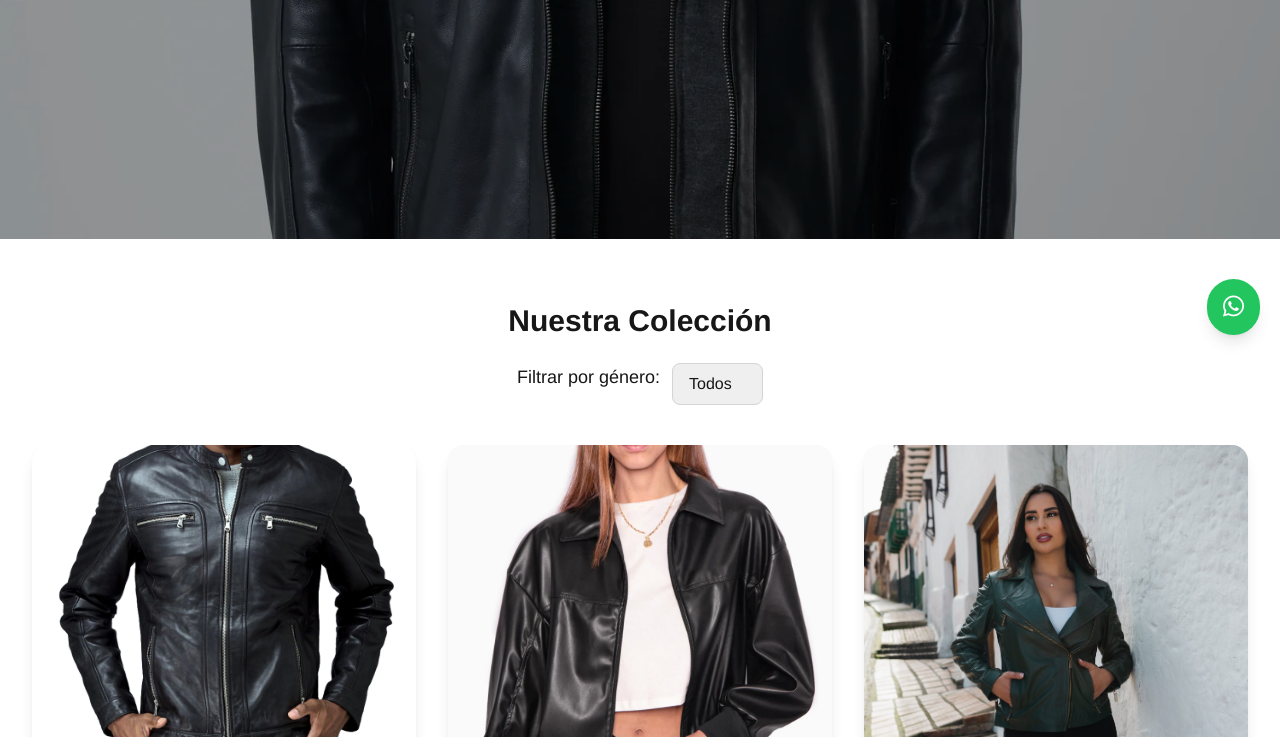
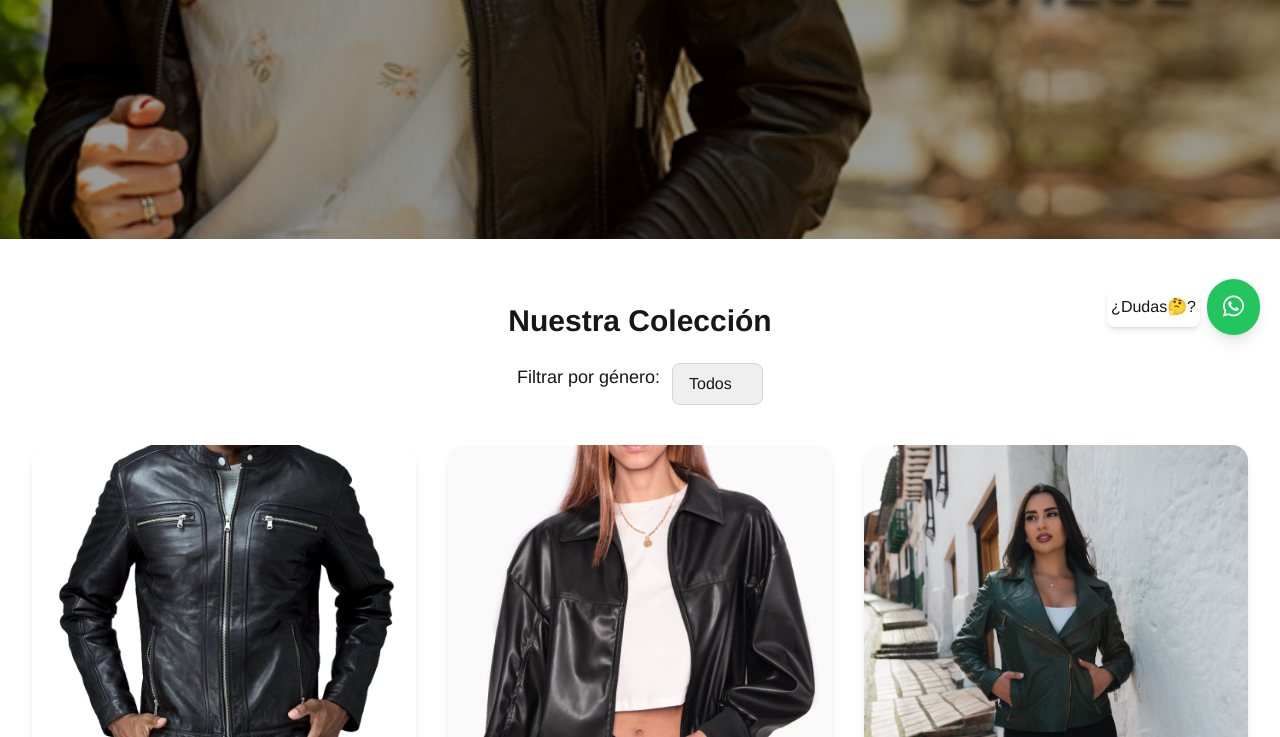
Before and after one commit to shy019/leather_riot, a plain HTML site: page index.html in a window 1280 px wide. Shown: the part 445-1182 px from the top of the page. Drawn offline with nearby package versions, Linux system fonts and the light colour scheme.

Commit message:
commit 8

```diff
--- a/index.html
+++ b/index.html
@@ -153,6 +153,12 @@
 
     <!-- WhatsApp Fixed -->
     <a href="https://wa.me/573506120616" target="_blank" class="whatsapp-fixed bg-green-500 hover:bg-green-600 text-white p-4 rounded-full shadow-lg"><i class="fab fa-whatsapp fa-xl"></i></a>
+    <div
+      v-if="showContactUsMessage"
+      class="fixed bottom-7 right-20 bg-white text-neutral-900 px-1 py-2 rounded-lg shadow-md transition-opacity duration-300"
+    >
+      ¿Dudas🤔?
+    </div>
   </div>
 
   <script>
@@ -160,6 +166,7 @@
     createApp({
       data() {return {
         menuAbierto: false,
+        showContactUsMessage: false,
         imagenActual: 0,
         imagenesCarrusel: ['img/hombre-2.webp','img/mujer-2.jpg'],
         filtroGenero: 'todos',
@@ -177,6 +184,13 @@
       }},
       computed:{productosFiltrados(){if(this.filtroGenero==='todos')return this.productos;return this.productos.filter(p=>p.genero===this.filtroGenero)}},
       methods:{
+        onScroll() {
+          const scrollPos = window.scrollY + window.innerHeight;
+          const footer = document.getElementById('contacto');
+          const footerTop = footer.getBoundingClientRect().top + window.scrollY;
+          // Si la parte visible supera el inicio del footer, mostramos el mensaje
+          this.showContactUsMessage = scrollPos >= footerTop;
+        },
         abrirModal(producto){this.productoModal=producto;this.selectedColor=producto.colores[0].name;this.selectedSize=null;this.modalAbierto=true;},
         cerrarModal(){this.modalAbierto=false;},
         selectColor(c){this.selectedColor=c;this.selectedSize=null;},
@@ -193,7 +207,12 @@
           window.open(url, '_blank');},
         enviarMensaje(){alert(`Gracias, ${this.formulario.nombre}!`);this.formulario={nombre:'',email:'',mensaje:''};}
       },
-      mounted(){setInterval(()=>{this.imagenActual=(this.imagenActual+1)%this.imagenesCarrusel.length},5000);}
+      mounted(){
+        window.addEventListener('scroll', this.onScroll);
+        setInterval(()=>{this.imagenActual=(this.imagenActual+1)%this.imagenesCarrusel.length},5000);},
+      beforeUnmount() {
+        window.removeEventListener('scroll', this.onScroll);
+      }
     }).mount('#app');
   </script>
 </body>
```
